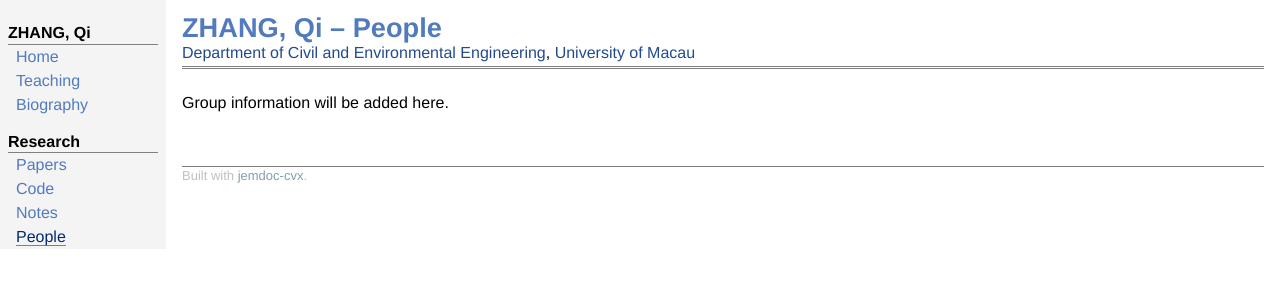
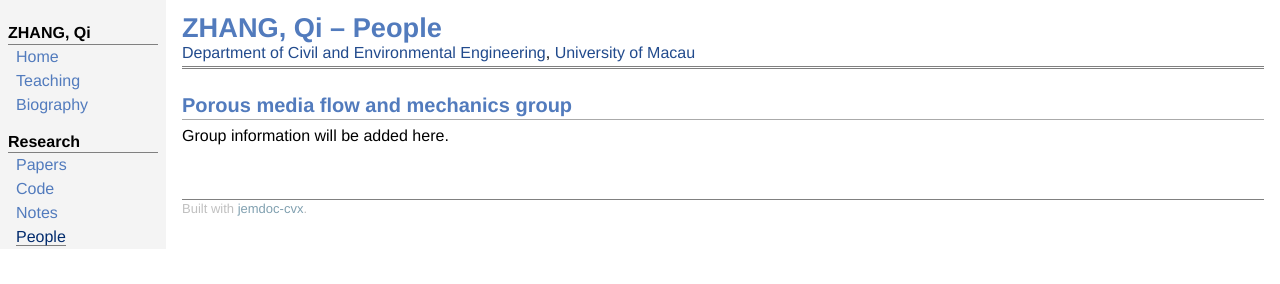
Before and after one commit to KeyJONE/keyjone.github.io, a plain HTML site: page docs/people.html in a window 1280 px wide. Drawn offline with Linux system fonts and the light colour scheme.

Commit message:
Add research group heading to People page

```diff
--- a/docs/people.html
+++ b/docs/people.html
@@ -27,6 +27,7 @@
 <div id="subtitle"><a href="https://feg.um.edu.mo/cee/" target="_blank" rel="noopener noreferrer">Department of Civil and Environmental Engineering</a>, <a href="https://www.um.edu.mo/" target="_blank" rel="noopener noreferrer">University of Macau</a>
 </div>
 </div>
+<h2>Porous media flow and mechanics group</h2>
 <p>Group information will be added here.
 </p>
 <div id="footer">
```
Also changed, not shown: 1 other file.
